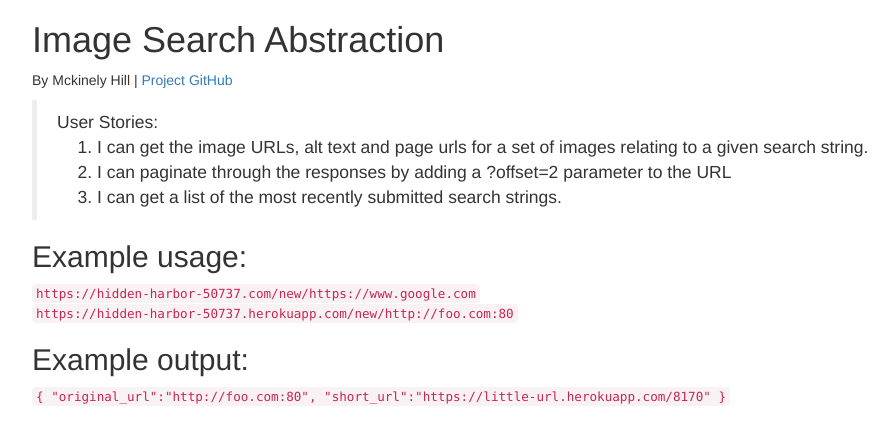
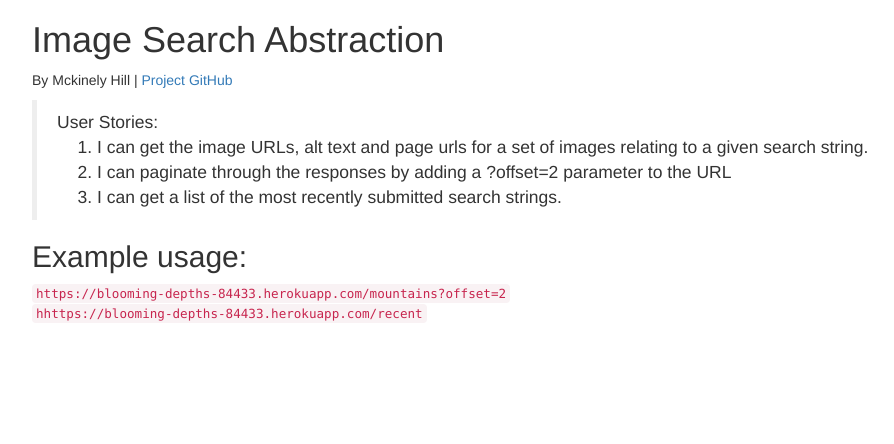
Before and after one commit to mchill123/image_search_abstraction, a website: page index.html in a window 1280 px wide. Shown: the whole page, without its empty margins (38-932 px from the left). Drawn offline with nearby package versions, Linux system fonts and the light colour scheme.

Commit message:
changes to index.html

```diff
--- a/api.js
+++ b/api.js
@@ -1,6 +1,6 @@
 var path = require('path');
 var request = require('request');
-//'005494827447375698070:kljageccrgu', 'AIzaSyBrzh-HsmfFBuMJXycWFKWHhmOTVbMjEdc');
+
 
 
 
@@ -76,7 +76,7 @@
 
     function recent(req, res){
         var recent = db.collection('recent');
-        recent.find().sort({$natural:-1}).limit(10).toArray(function(err, data){
+        recent.find().sort({time:-1}).limit(10).toArray(function(err, data){
             if (err){
                 console.log(err);
             }
--- a/index.html
+++ b/index.html
@@ -19,10 +19,9 @@
         </ol>
     </blockquote>
     <h2>Example usage:</h2>
-    <code>https://hidden-harbor-50737.com/new/https://www.google.com</code><br>
-    <code>https://hidden-harbor-50737.herokuapp.com/new/http://foo.com:80</code>
-    <h2>Example output:</h2>
-    <code>{ "original_url":"http://foo.com:80", "short_url":"https://little-url.herokuapp.com/8170" }</code><br>
+    <code>https://blooming-depths-84433.herokuapp.com/mountains?offset=2</code><br>
+    <code>hhttps://blooming-depths-84433.herokuapp.com/recent</code>
+
 
 </div>
 </body>
```
